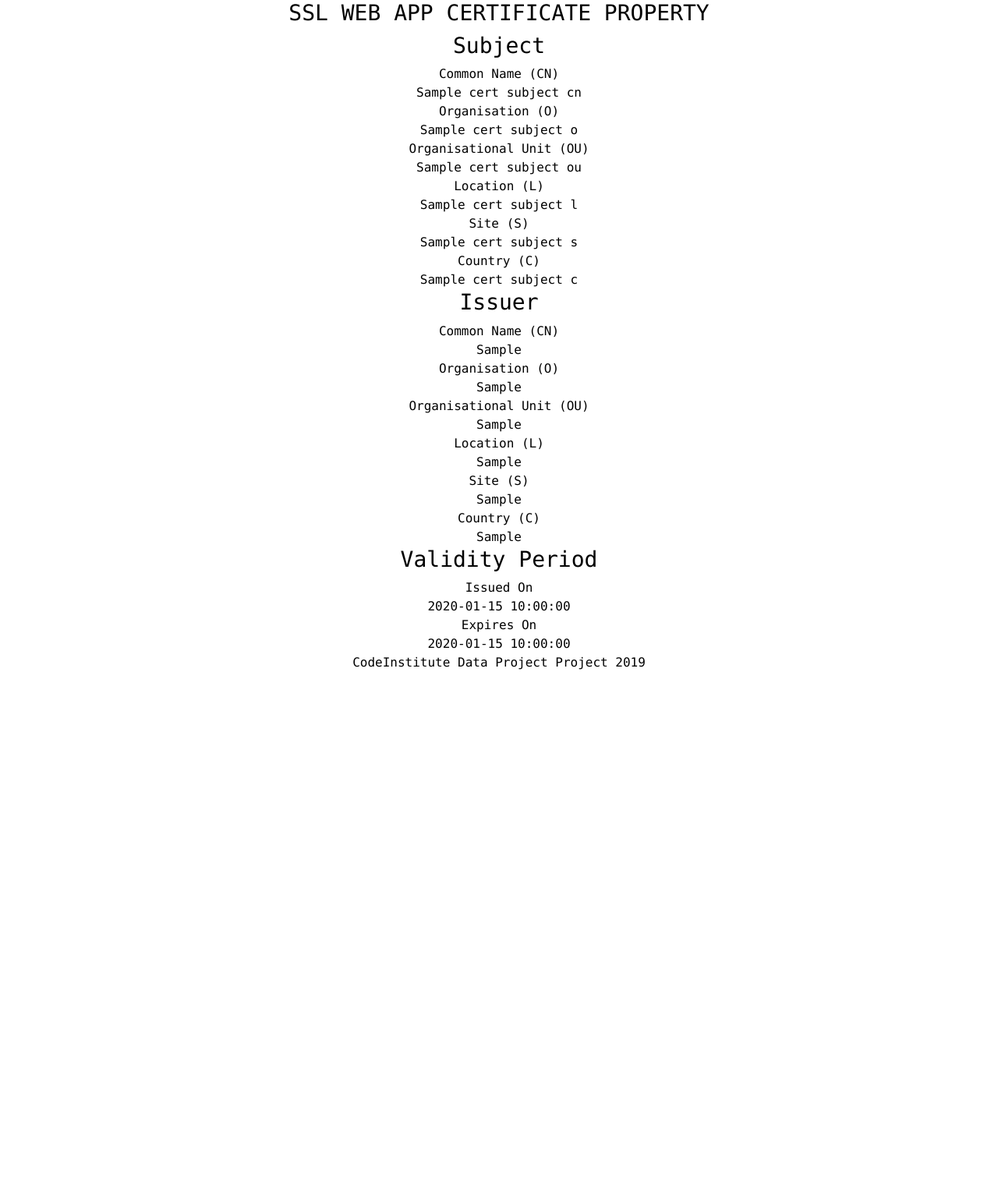
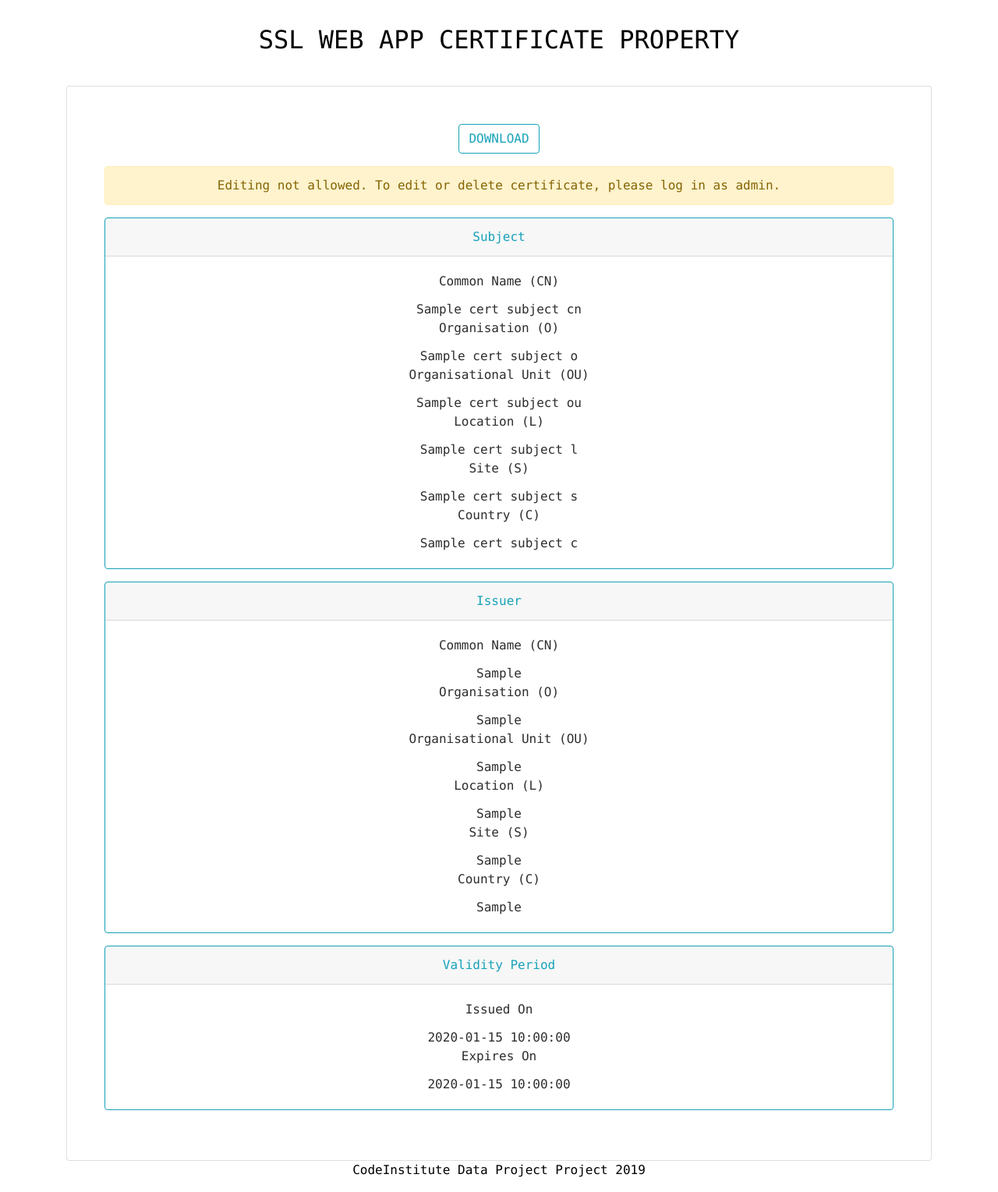
Before and after one commit to sadfaerie/dataproject, a Flask app: template templates/cert_user_view.html in a window 1280 px wide. Shown: the whole page at 78% size. Before the commit the page ends 859 px from the top, so only its background shows below. Run offline with Flask 2, Linux system fonts and the light colour scheme; the template is opened without the code that fills it: most values are stand-ins (such as "Sample title", 1, 10 or a date in 2020); some libraries are stand-ins or nearby versions; some web fonts are replaced.

Commit message:
scaffolding for the page

```diff
--- a/static/css/style.css
+++ b/static/css/style.css
@@ -8,5 +8,5 @@ body {
 }
 
 .card-body {
-  color: #5f5f5f
+  color: #2d2d2d
 }
--- a/templates/cert_admin_view.html
+++ b/templates/cert_admin_view.html
@@ -6,11 +6,11 @@
     <!-- General -->
     <div class="">
         <!-- Usages -->
-        <div class="mt-5 mb-3">
-        SSL WEB APP CERTIFICATE PROPERTY
+        <div class="m-3 p-3">
+        <h2>SSL WEB APP CERTIFICATE PROPERTY</h2>
         </div>
 
-        <div id="certificate">
+        <div id="certificate" class="card p-5">
         <div>
             <button type="button" class="btn btn-outline-info mb-3">DOWNLOAD</button>
             <button type="button" class="btn btn-outline-warning mb-3">EDIT</button>
--- a/templates/cert_user_view.html
+++ b/templates/cert_user_view.html
@@ -2,83 +2,100 @@
 
 {% block page_content %}
 
-<div id="cert_user_view">
+<div id="cert_admin_view" class="container">
     <!-- General -->
     <div class="">
         <!-- Usages -->
-            <h3>SSL WEB APP CERTIFICATE PROPERTY</h3>
+        <div class="m-3 p-3">
+        <h2>SSL WEB APP CERTIFICATE PROPERTY</h2>
+        </div>
 
-            <div id="certificate" class="">
-
+        <div id="certificate" class="card p-5">
+        <div>
+            <button type="button" class="btn btn-outline-info mb-3">DOWNLOAD</button>
+            <div class="alert alert-warning" role="alert">Editing not allowed. To edit or delete certificate, please log in as admin.</div>
+        </div>
         <!-- Subject -->
+        <div class="card text-white bg-transparent border-info mb-3">
+            <div class="card-header">
+                Subject
+            </div>
+            <div class="card-body">
             <div>
-                <h3>Subject</h3>
+                <div class="card-title">Common Name (CN)</div>
+                <div class="card-text">{{ cert_subject_cn }}</div>
             </div>
             <div>
-                <div class="key">Common Name (CN)</div>
-                <div class="value">{{ cert_subject_cn }}</div>
+                <div class="card-title">Organisation (O)</div>
+                <div class="card-text">{{ cert_subject_o }}</div>
             </div>
             <div>
-                <div class="key">Organisation (O)</div>
-                <div class="value">{{ cert_subject_o }}</div>
+                <div class="card-title">Organisational Unit (OU)</div>
+                <div class="card-text">{{ cert_subject_ou }}</div>
             </div>
             <div>
-                <div class="key">Organisational Unit (OU)</div>
-                <div class="value">{{ cert_subject_ou }}</div>
+                <div class="card-title">Location (L)</div>
+                <div class="card-text">{{ cert_subject_l }}</div>
             </div>
             <div>
-                <div class="key">Location (L)</div>
-                <div class="value">{{ cert_subject_l }}</div>
+                <div class="card-title">Site (S)</div>
+                <div class="card-text">{{ cert_subject_s }}</div>
                 </div>
             <div>
-                <div class="key">Site (S)</div>
-                <div class="value">{{ cert_subject_s }}</div>
+                <div class="card-title">Country (C)</div>
+                <div class="card-text">{{ cert_subject_c }}</div>
             </div>
-            <div>
-                <div class="key">Country (C)</div>
-                <div class="value">{{ cert_subject_c }}</div>
+            </div>
         </div>
 
         <!-- Issued by -->
+        <div class="card text-white bg-transparent border-info mb-3">
+            <div class="card-header">
+                Issuer
+            </div>
+            <div class="card-body">
             <div>
-              <h3>Issuer</h3>
+                <div class="card-title">Common Name (CN)</div>
+                <div class="card-text">{{ cert_issuer_cn }}</div>
             </div>
             <div>
-                <div class="key">Common Name (CN)</div>
-                <div class="value">{{ cert_issuer_cn }}</div>
+                <div class="card-title">Organisation (O)</div>
+                <div class="card-text">{{ cert_issuer_o }}</div>
             </div>
             <div>
-                <div class="key">Organisation (O)</div>
-                <div class="value">{{ cert_issuer_o }}</div>
+                <div class="card-title">Organisational Unit (OU)</div>
+                <div class="card-text">{{ cert_issuer_ou }}</div>
             </div>
             <div>
-                <div class="key">Organisational Unit (OU)</div>
-                <div class="value">{{ cert_issuer_ou }}</div>
+                <div class="card-title">Location (L)</div>
+                <div class="card-text">{{ cert_issuer_l }}</div>
             </div>
             <div>
-                <div class="key">Location (L)</div>
-                <div class="value">{{ cert_issuer_l }}</div>
+                <div class="card-title">Site (S)</div>
+                <div class="card-text">{{ cert_issuer_s }}</div>
             </div>
             <div>
-                <div class="key">Site (S)</div>
-                <div class="value">{{ cert_issuer_s }}</div>
+                <div class="card-title">Country (C)</div>
+                <div class="card-text">{{ cert_issuer_c }}</div>
             </div>
-            <div>
-                <div class="key">Country (C)</div>
-                <div class="value">{{ cert_issuer_c }}</div>
+            </div>
         </div>
 
         <!-- Validity -->
+        <div class="card text-white bg-transparent border-info mb-3">
+            <div class="card-header">
+                Validity Period
+            </div>
+            <div class="card-body">
             <div>
-                <h3>Validity Period</h3>
+                <div class="card-title">Issued On</div>
+                <div class="card-text">{{ cert_issued_on }}</div>
             </div>
             <div>
-                <div class="key">Issued On</div>
-                <div class="value">{{ cert_issued_on }}</div>
+                <div class="card-title">Expires On</div>
+                <div class="card-text">{{ cert_expires_on }}</div>
             </div>
-            <div>
-                <div class="key">Expires On</div>
-                <div class="value">{{ cert_expires_on }}</div>
+            </div>
         </div>
 
         </div>
```
Lines whose indentation alone changed are shown as unchanged.
